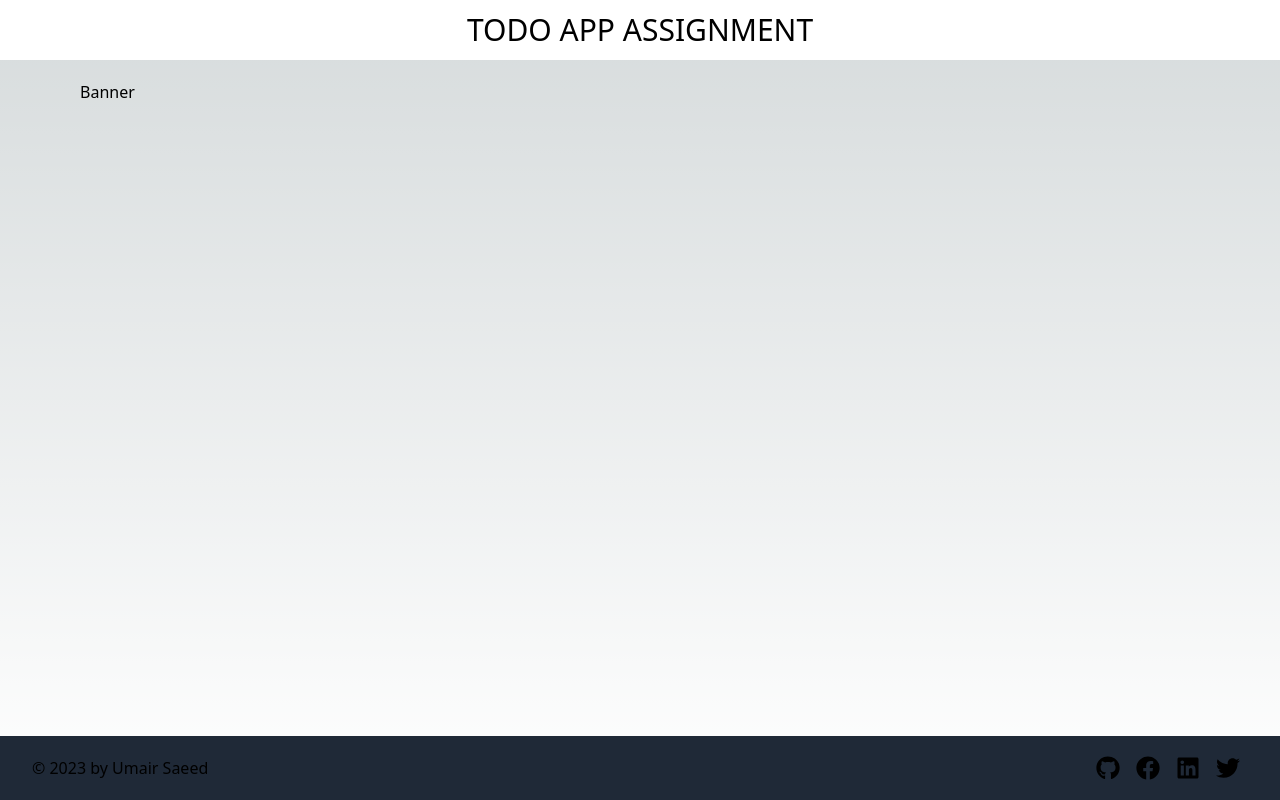
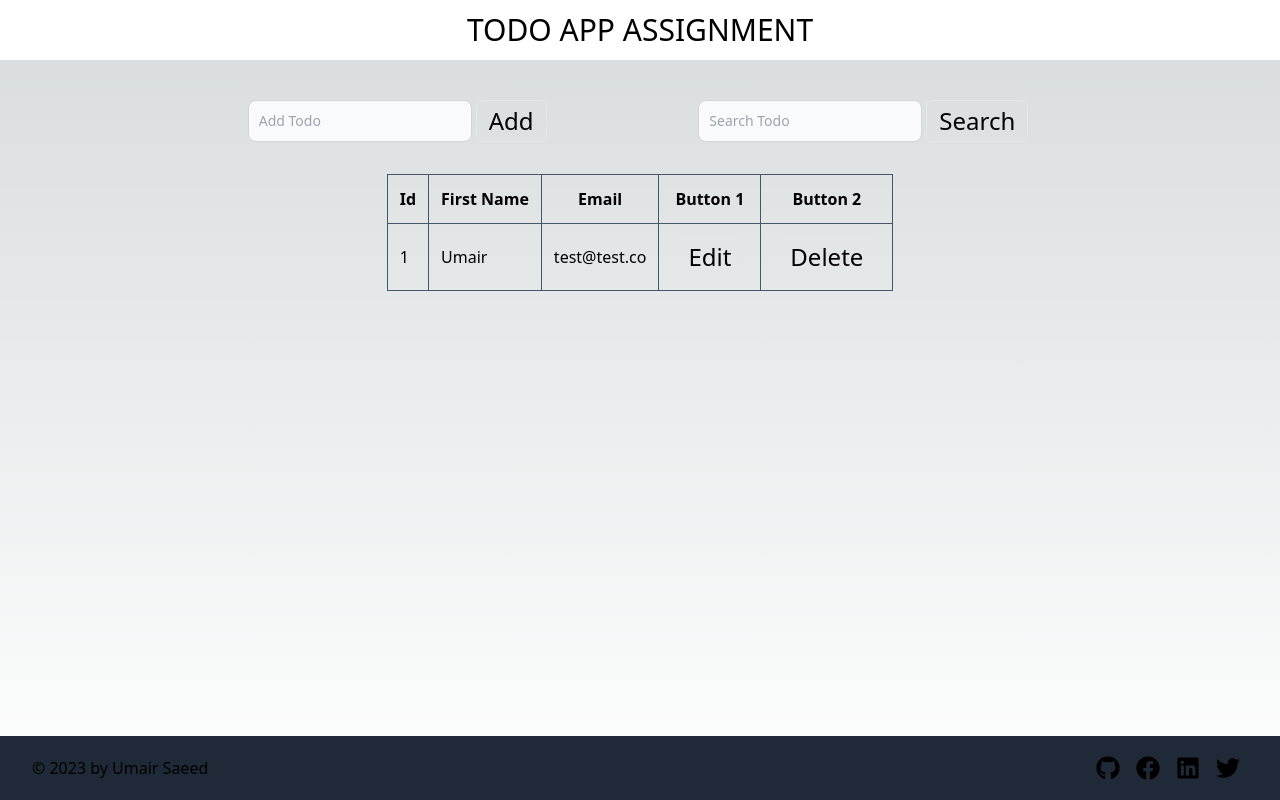
Before and after one commit to Umair2311/Next_Todo_App, a Next.js app: page / in a window 1280 px wide. Built offline with nearby package versions, Linux system fonts and the light colour scheme.

Commit message:
Fixed styling and added table in tailwind

```diff
--- /dev/null
+++ b/src/app/components/SearchTodo.tsx
@@ -0,0 +1,15 @@
+function SearchTodo() {
+  return (
+    <div className="flex">
+      <input
+        className="bg-gray-50 border border-gray-300 text-gray-900 text-sm w-56 rounded-lg focus:ring-blue-500 focus:border-blue-500 p-2.5 dark:bg-gray-700 dark:border-gray-600 dark:placeholder-gray-400 dark:text-white dark:focus:ring-blue-500 dark:focus:border-blue-500"
+        placeholder="Search Todo"
+      />
+      <button className="px-3 py-1 cursor-pointer text-2xl border rounded-md mx-1">
+        Search
+      </button>
+    </div>
+  )
+}
+
+export default SearchTodo
--- /dev/null
+++ b/src/app/components/TodoInput.tsx
@@ -0,0 +1,15 @@
+function TodoInput() {
+  return (
+    <div className="flex">
+      <input
+        className="bg-gray-50 border border-gray-300 text-gray-900 text-sm w-56 rounded-lg focus:ring-blue-500 focus:border-blue-500 p-2.5 dark:bg-gray-700 dark:border-gray-600 dark:placeholder-gray-400 dark:text-white dark:focus:ring-blue-500 dark:focus:border-blue-500"
+        placeholder="Add Todo"
+      />
+      <button className="px-3 py-1 cursor-pointer text-2xl border rounded-md mx-1">
+        Add
+      </button>
+    </div>
+  )
+}
+
+export default TodoInput
--- /dev/null
+++ b/src/app/components/TodoList.tsx
@@ -0,0 +1,36 @@
+function TodoList() {
+  return (
+    <div>
+      <table className="table-auto border-collapse border border-slate-500">
+        <thead>
+          <tr>
+            <th className="border border-slate-600 p-3">Id</th>
+            <th className="border border-slate-600 p-3">First Name</th>
+            <th className="border border-slate-600 p-3">Email</th>
+            <th className="border border-slate-600 p-3">Button 1</th>
+            <th className="border border-slate-600 p-3">Button 2</th>
+          </tr>
+        </thead>
+        <tbody>
+          <tr>
+            <td className="border border-slate-600 p-3">1</td>
+            <td className="border border-slate-600 p-3">Umair</td>
+            <td className="border border-slate-600 p-3">test@test.co</td>
+            <td className="border border-slate-600 p-3">
+              <button className="px-3 py-1 cursor-pointer text-2xl border rounded-md mx-1">
+                Edit
+              </button>
+            </td>
+            <td className="border border-slate-600 p-3">
+              <button className="px-3 py-1 cursor-pointer text-2xl border rounded-md mx-1">
+                Delete
+              </button>
+            </td>
+          </tr>
+        </tbody>
+      </table>
+    </div>
+  )
+}
+
+export default TodoList
--- a/src/app/components/banner.tsx
+++ b/src/app/components/banner.tsx
@@ -1,7 +1,18 @@
+import TodoInput from "./TodoInput"
+import SearchTodo from "./SearchTodo"
+import TodoList from "./TodoList"
 function Banner() {
   return (
     <div className="h-[calc(100vh-64px)]">
-      <div className="p-20 h-full">Banner</div>
+      <div className="p-20 h-full">
+        <div className="flex justify-evenly items-center m-5">
+          <TodoInput />
+          <SearchTodo />
+        </div>
+        <div className="flex justify-center p-3 m-5">
+          <TodoList />
+        </div>
+      </div>
     </div>
   )
 }
```
